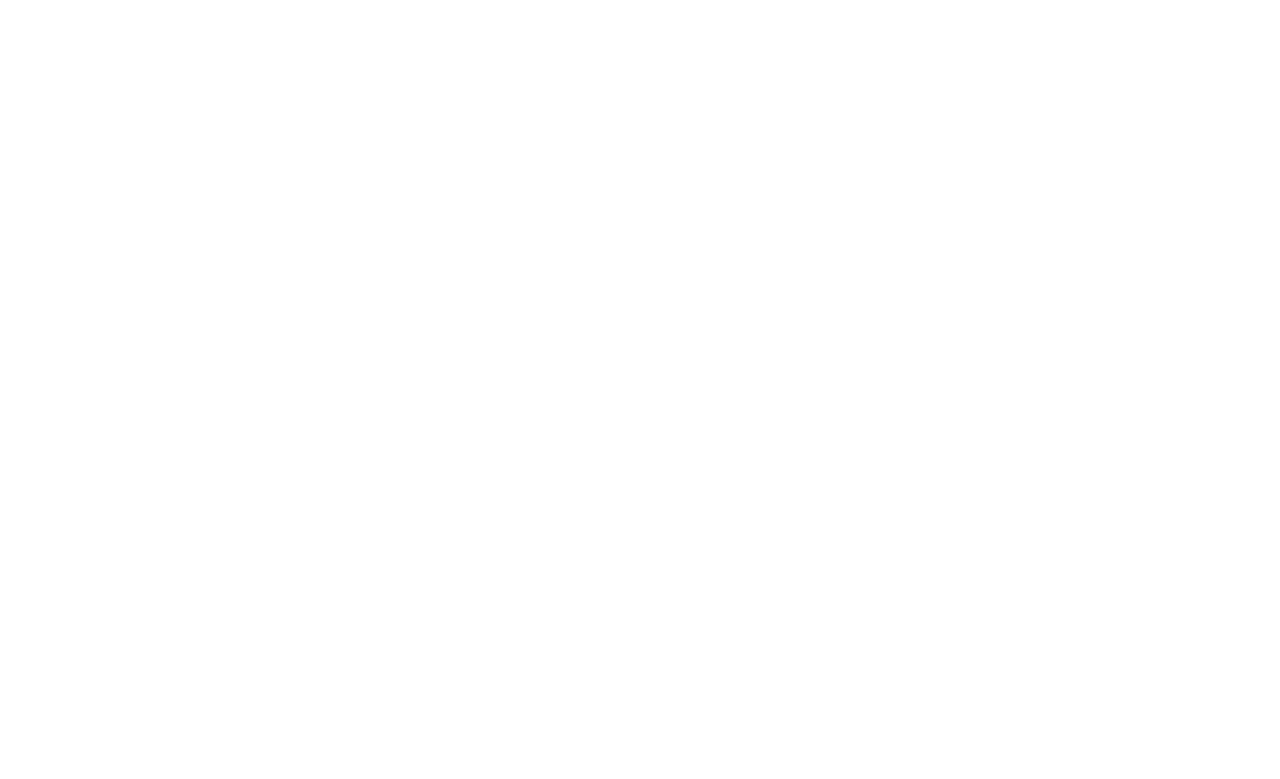
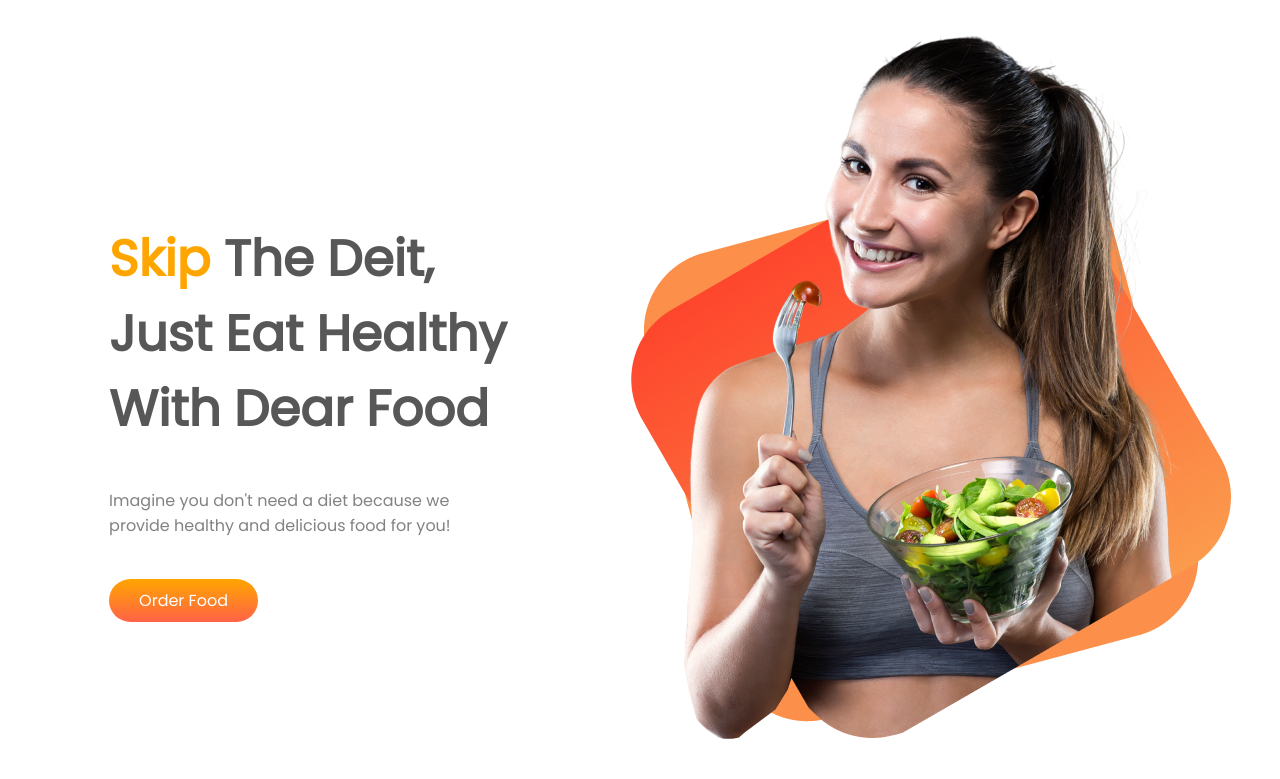
Before and after one commit to aktarulrahul/dear-food, a plain HTML site: page index.html in a window 1280 px wide. Drawn offline with Linux system fonts and the light colour scheme.

Commit message:
header section done

```diff
--- a/index.html
+++ b/index.html
@@ -8,16 +8,29 @@
     <link rel="stylesheet" href="style.css" />
     <link rel="preconnect" href="https://fonts.googleapis.com" />
     <link rel="preconnect" href="https://fonts.gstatic.com" crossorigin />
-    <link
-      href="https://fonts.googleapis.com/css2?family=Montserrat&display=swap"
-      rel="stylesheet"
-    />
     <link rel="preconnect" href="https://fonts.googleapis.com" />
     <link rel="preconnect" href="https://fonts.gstatic.com" crossorigin />
     <link
-      href="https://fonts.googleapis.com/css2?family=Montserrat&display=swap"
+      href="https://fonts.googleapis.com/css2?family=Poppins&display=swap"
       rel="stylesheet"
     />
   </head>
-  <body></body>
+  <body>
+    <section class="top-banner flex-container">
+      <div class="half-width top-header">
+        <h1>
+          <span class="orange-color">Skip</span> The Deit,<br />Just Eat
+          Healthy<br />With Dear Food
+        </h1>
+        <p>
+          Imagine you don't need a diet because we provide healthy and delicious
+          food for you!
+        </p>
+        <a class="link-button" target="_blank" href="">Order Food</a>
+      </div>
+      <div class="half-width">
+        <img src="images/female/Group 8425.png" alt="Food Me" />
+      </div>
+    </section>
+  </body>
 </html>
--- a/style.css
+++ b/style.css
@@ -1,3 +1,42 @@
 body {
-  font-family: 'Montserrat', sans-serif;
+  font-family: 'Poppins', sans-serif;
 }
+h1 {
+  font-size: 50px;
+  font-weight: bold 700;
+  padding: 0;
+}
+.orange-color {
+  color: orange;
+}
+.flex-container {
+  display: flex;
+}
+.half-width {
+  width: 50%;
+  padding: 0 3%;
+}
+.top-banner {
+  margin-top: 20px;
+}
+.top-header {
+  margin-top: 160px;
+  margin-left: 5%;
+}
+.top-header h1 {
+  color: #575757;
+}
+.top-header p {
+  color: #828282;
+  margin-right: 70px;
+  margin-bottom: 50px;
+}
+
+.link-button {
+  text-decoration: none;
+  background-image: linear-gradient(orange, tomato);
+  color: white;
+  height: 100px;
+  padding: 10px 30px;
+  border-radius: 40px;
+}
```
Also changed, not shown: 2 other files.
